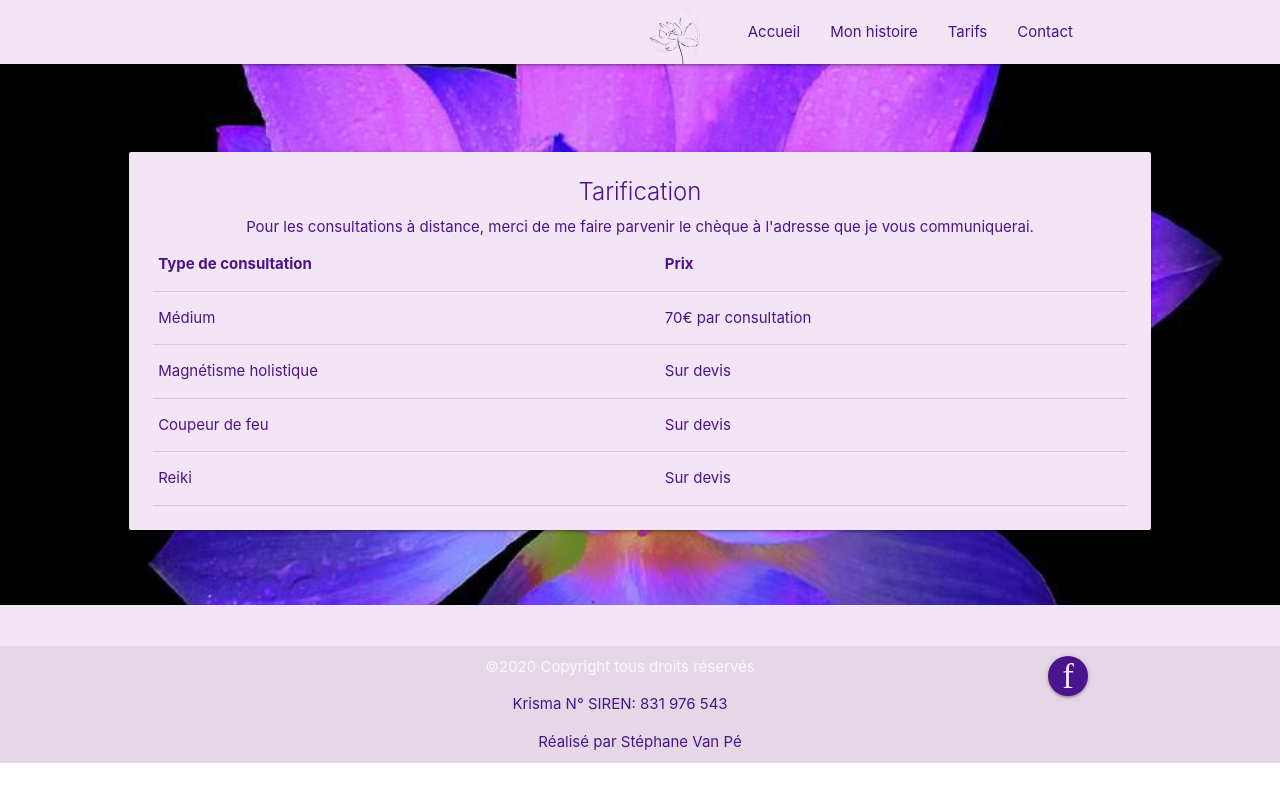
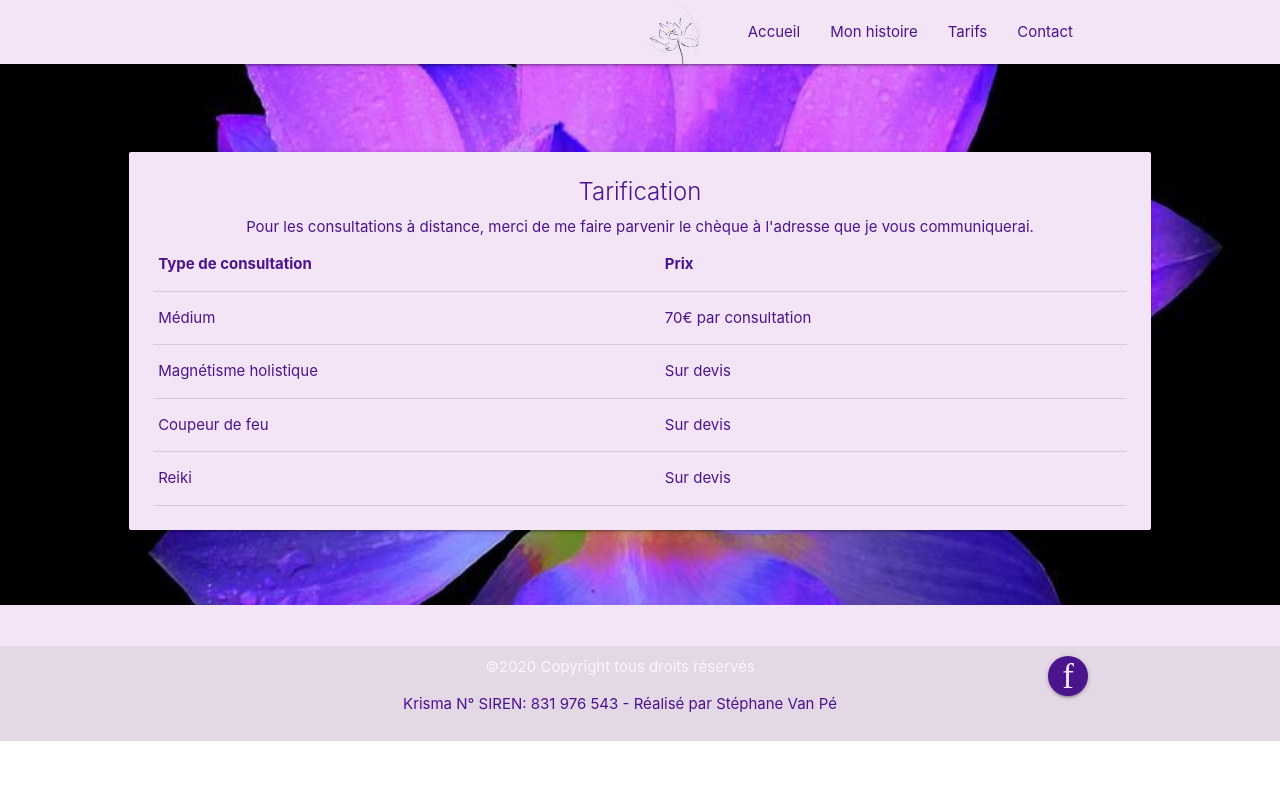
Before and after one commit to stephanevanpe/Khrisma, a React (Create React App) app: page /Prices in a window 1280 px wide. Built offline with nearby package versions, Linux system fonts and the light colour scheme.

Commit message:
adding picture in the contact form

```diff
--- a/src/components/Footer.jsx
+++ b/src/components/Footer.jsx
@@ -21,11 +21,11 @@ const Fouter = () => {
 					<p className='purple-text text-darken-4' href='#!'>
 						{' '}
 						Krisma N° SIREN: 831 976 543
+						{' '}
+					<a className='purple-text text-darken-4' href='https://www.linkedin.com/in/stephane-van-pe/' >
+						- Réalisé par Stéphane Van Pé
+					</a>
 					</p>
-					<a className='purple-text text-darken-4' href='https://www.linkedin.com/in/stephane-van-pe/'>
-						{' '}
-						Réalisé par Stéphane Van Pé
-					</a>
 				</>
 			}
 		></Footer>
--- a/src/components/Navbar.jsx
+++ b/src/components/Navbar.jsx
@@ -11,7 +11,8 @@ const NavBar = () => {
 			alignLinks='right'
 			brand={
 				<a className='brand-logo' href='/'>
-					<img alt='' src={Lotus} height='65px' weight='auto'/>
+					<img alt='Khrisma medium logo painting' src={Lotus} height='65px' weight='auto'/>
+
 				</a>
 			}
 			fixed
--- a/src/pages/Contact.jsx
+++ b/src/pages/Contact.jsx
@@ -6,7 +6,7 @@ import Navbar from '../components/Navbar';
 import Footer from '../components/Footer';
 import Cabinet from '../pictures/100_6943.jpeg'
 import Background from '../pictures/62a47d8e4ab364cf476f25a473b23c75.jpg';
-
+import PlumeO from '../pictures/Fond-avec-plume.png';
 
 class Contact extends Component {
 	constructor(props) {
@@ -35,7 +35,7 @@ class Contact extends Component {
 				</Row>
 				<Row>
 				</Row>
-				<Row>
+				<Row style={{marginbottom:'0px'}}>
 					<Col s={1}></Col>
 					<Col s={10}>
 						<Col s={12}>
@@ -45,8 +45,9 @@ class Contact extends Component {
 								revealIcon={<Icon>more_vert</Icon>}
 								textClassName='purple-text text-darken-4'
 								title='Envoyez-moi un message ou appellez-moi'
+								margin-bottom='0px'
 							>
-
+								<br/>
 								<div className='row'>
 									<div className='col s12'>
 										<Button
@@ -79,12 +80,13 @@ class Contact extends Component {
 										</Button>
 									</div>
 								</div>
-
 							</Card>
 						</Col>
 					</Col>
 					<Col s={1}></Col>
 				</Row>
+
+
 				<Row>
 					<Col s={1}></Col>
 					<Col s={10}>
@@ -128,6 +130,9 @@ class Contact extends Component {
 					</Col>
 					<Col s={1}></Col>
 				</Row>
+				<div align="right">
+				<img alt='' src={PlumeO} style={{height:'100px',weight:'auto', marginTop:'0px', marginBottom:'0px'}}  />
+				</div>
 				<Footer />
 			</div>
 		);
```
Also changed, not shown: src/pictures/Fond-avec-plume.png (added).
